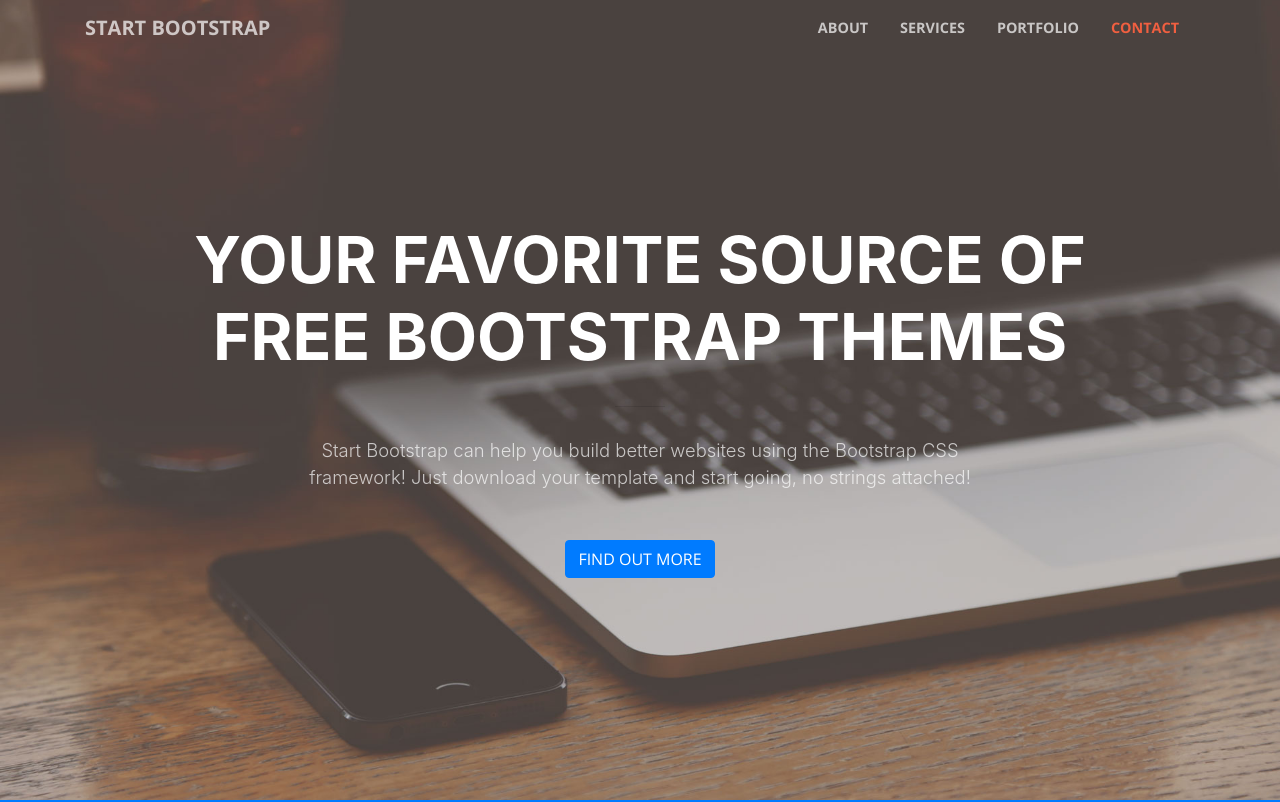
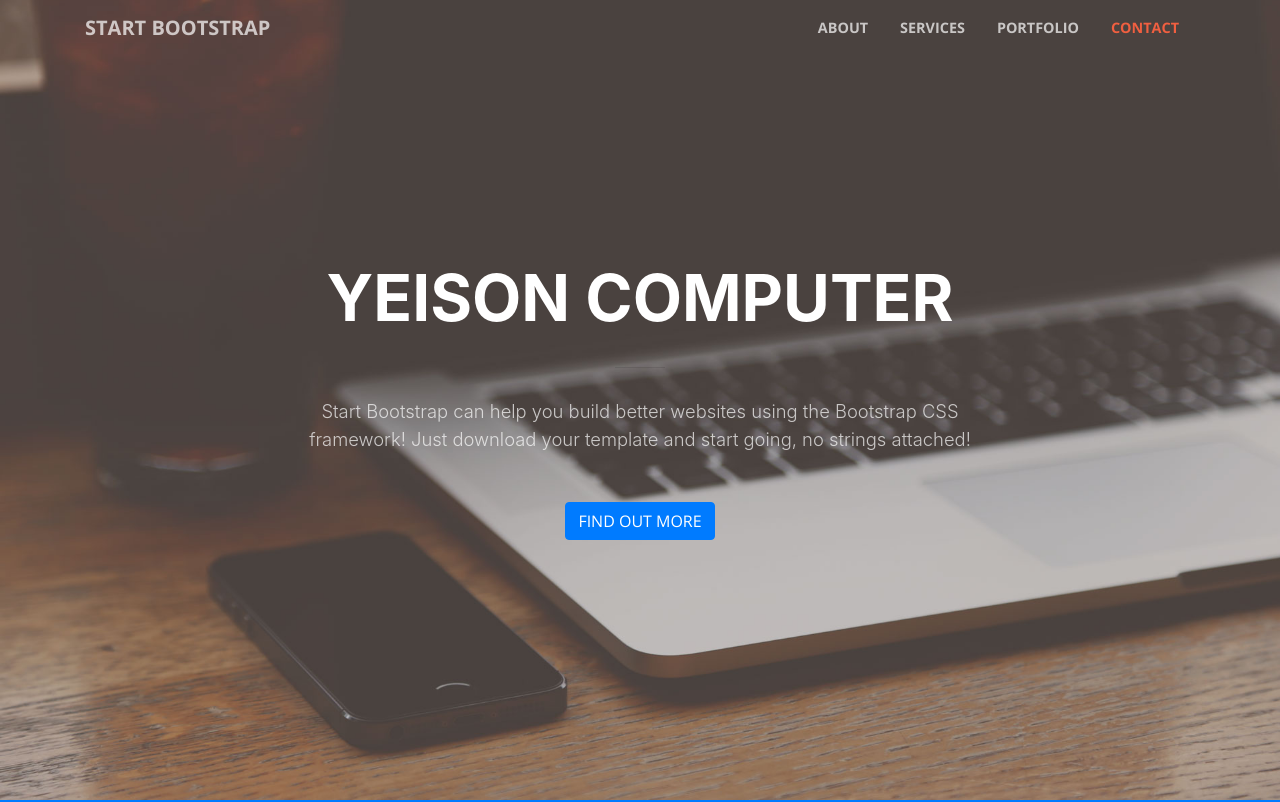
Before and after one commit to yeisoncomputer/Pagina-de-prueba, a website with bundled scripts: page index.html in a window 1280 px wide. Shown: the top 802 px of the page. Built offline with nearby package versions, Linux system fonts and the light colour scheme.

Commit message:
Update index.html

```diff
--- a/index.html
+++ b/index.html
@@ -59,7 +59,7 @@
         <div class="row">
           <div class="col-lg-10 mx-auto">
             <h1 class="text-uppercase">
-              <strong>Your Favorite Source of Free Bootstrap Themes</strong>
+              <strong>YEISON COMPUTER</strong>
             </h1>
             <hr>
           </div>
```
